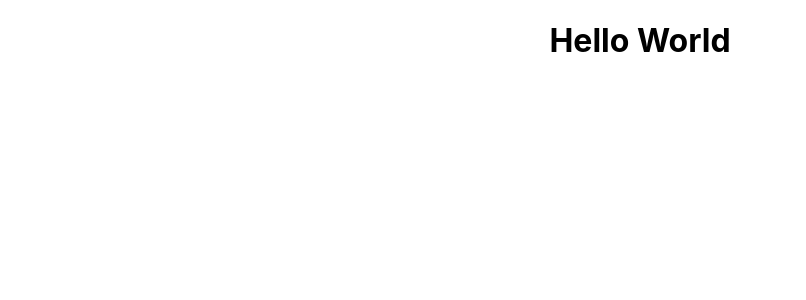
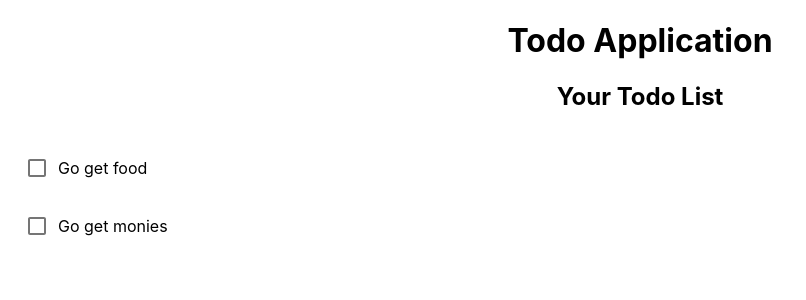
Before and after one commit to benzend/todo-application, a React (Create React App) app: page / in a window 1280 px wide. Shown: the top 300 px of the page, without its empty margins (0-806 px from the left). Built offline with nearby package versions, Linux system fonts and the light colour scheme.

Commit message:
a good start

```diff
--- a/src/App.js
+++ b/src/App.js
@@ -1,9 +1,10 @@
 import "./App.css";
+import TodosPage from "./components/TodosPage";
 
 function App() {
   return (
     <div className="App">
-      <h1>Hello World</h1>
+      <TodosPage />
     </div>
   );
 }
--- /dev/null
+++ b/src/components/Todo.js
@@ -0,0 +1,10 @@
+import { ListItem, Checkbox } from "@material-ui/core";
+
+export default function Todo({ text }) {
+  return (
+    <ListItem>
+      <Checkbox />
+      {text}
+    </ListItem>
+  );
+}
--- /dev/null
+++ b/src/components/Todos.js
@@ -0,0 +1,14 @@
+import { List } from "@material-ui/core";
+import Todo from "./Todo";
+
+export default function Todos() {
+  return (
+    <div>
+      <h2>Your Todo List</h2>
+      <List>
+        <Todo text="Go get food" />
+        <Todo text="Go get monies" />
+      </List>
+    </div>
+  );
+}
--- /dev/null
+++ b/src/components/TodosPage.js
@@ -0,0 +1,10 @@
+import Todos from "./Todos";
+
+export default function TodosPage() {
+  return (
+    <div>
+      <h1>Todo Application</h1>
+      <Todos />
+    </div>
+  );
+}
```
